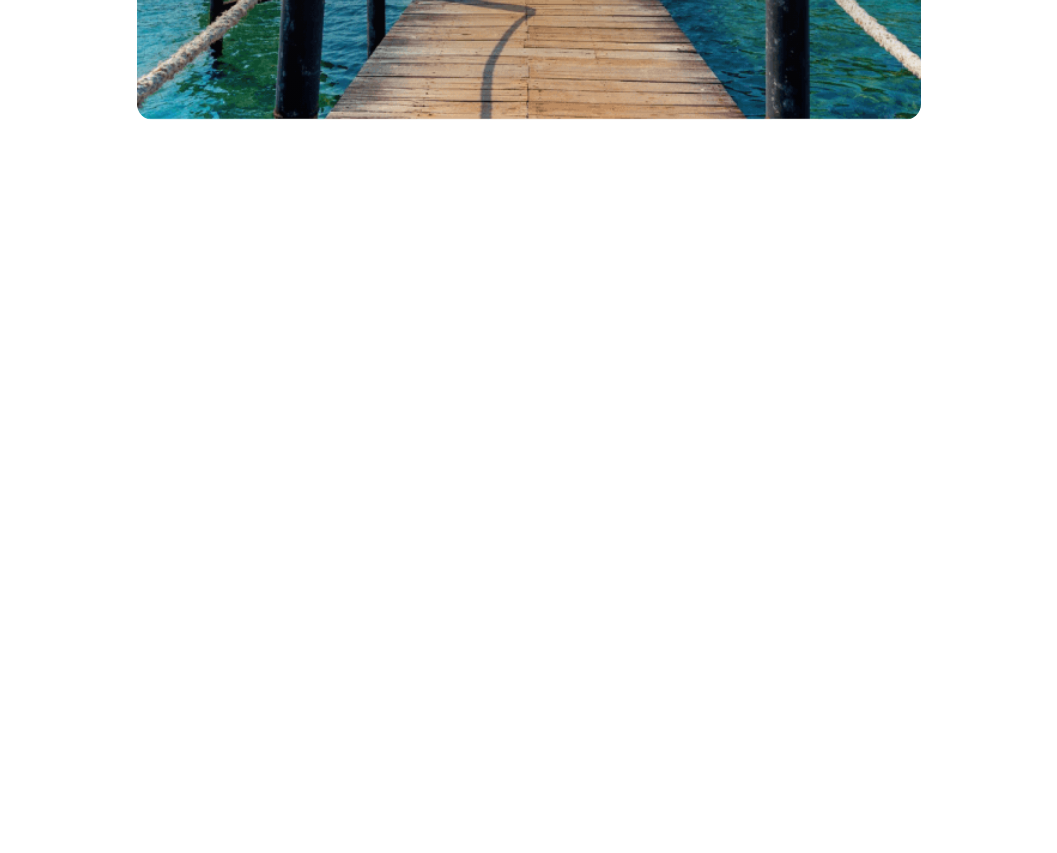
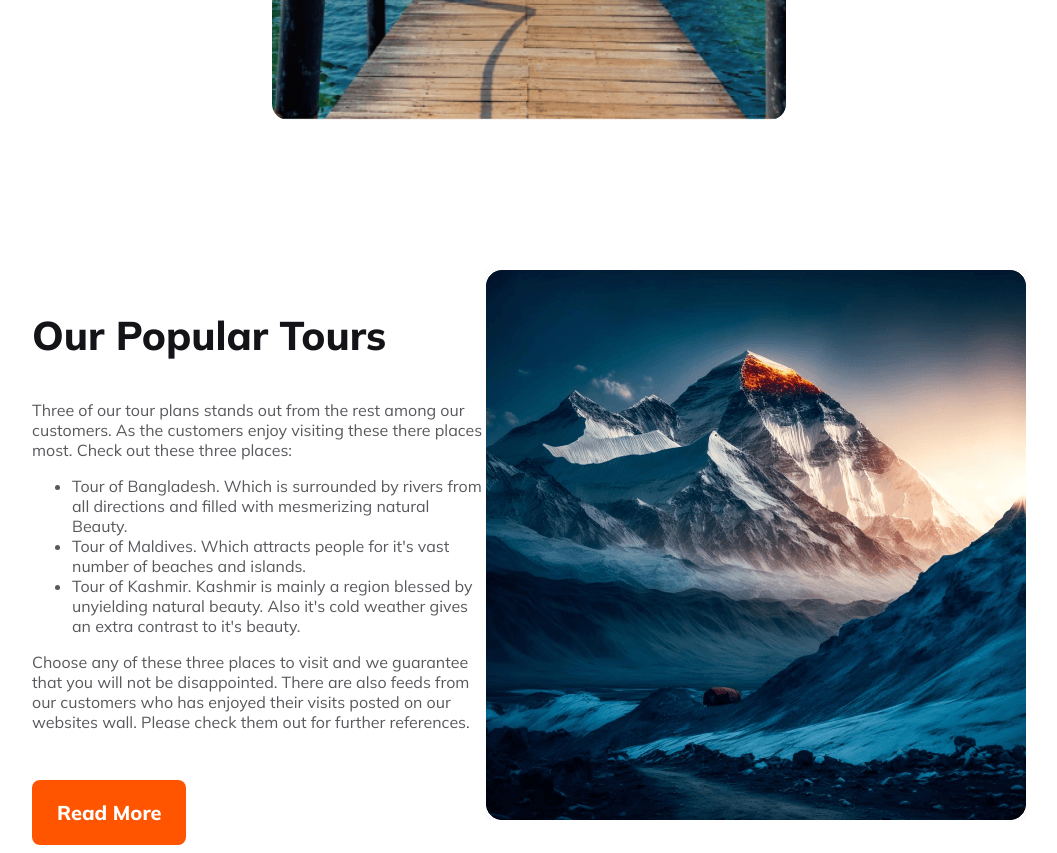
Before and after one commit to AiZeN0007/A2-Akatsuki-Travel_Agency, a plain HTML site: page index.html in a window 1280 px wide. Shown: the part 805-1658 px from the top of the page, without its empty margins (111-1168 px from the left). Before the commit the page ends 1083 px from the top, so only its background shows below. Drawn offline with Linux system fonts and the light colour scheme.

Commit message:
added first section

```diff
--- a/index.html
+++ b/index.html
@@ -42,7 +42,22 @@
     <!-- Header End -->
 
     <main>
-
+        <section class="popular-tours">
+            <div class="popular-tours-description">
+                <h3>Our Popular Tours</h3>
+                <p>Three of our tour plans stands out from the rest among our customers. As the customers enjoy visiting these there places most. Check out these three places:</p>
+                <ul>
+                    <li>Tour of Bangladesh. Which is surrounded by rivers from all directions and filled with mesmerizing natural Beauty.</li>
+                    <li>Tour of Maldives. Which attracts people for it's vast number of beaches and islands.</li>
+                    <li>Tour of Kashmir. Kashmir is mainly a region blessed by unyielding natural beauty. Also it's cold weather gives an extra contrast to it's beauty.</li>
+                </ul>
+                <p>Choose any of these three places to visit and we guarantee that you will not be disappointed. There are also feeds from our customers who has enjoyed their visits posted on our websites wall. Please check them out for further references.</p>
+                <button class="btn-primary">Read More</button>
+            </div>
+            <div class="popular-tours-img">
+                <img src="Images/Rectangle 4.png" alt="">
+            </div>
+        </section>
     </main>
 
     <footer>
--- a/styles/akatsuki.css
+++ b/styles/akatsuki.css
@@ -1,4 +1,10 @@
 /* Shared Styles */
+/* * {
+    margin: 0;
+    padding: 0;
+    box-sizing: border-box;
+} */
+
 * {
     font-family: 'Mulish', sans-serif;
 }
@@ -22,6 +28,12 @@
     padding: 20px 25px;
     cursor: pointer;
     border: 0;
+}
+
+header,
+main {
+    margin-left: 135px;
+    margin-right: 135px;
 }
 
 /* Header Styles */
@@ -68,7 +80,7 @@ nav li a {
     width: 100%;
     height: 600px;
     border-radius: 16px;
-    margin: auto;
+    /* margin: auto; */
     display: flex;
     flex-direction: column;
     align-items: center;
@@ -108,3 +120,48 @@ nav li a {
     font-size: 1rem;
     font-weight: 700;
 }
+
+/* Main Styles */
+
+/* First Section */
+.popular-tours {
+    display: flex;
+    justify-content: space-between;
+    /* gap: 24px; */
+    /* align-items: center; */
+    /* width: 577px; */
+    /* margin-left: 135px;
+    margin-right: 135px; */
+}
+
+.popular-tours .popular-tours-description {
+    width: 1000%;
+}
+
+.popular-tours h3 {
+    color: #131318;
+    /* text-align: center; */
+    font-family: Mulish;
+    font-size: 2.5rem;
+    font-weight: 800;
+}
+
+.popular-tours p, ul {
+    color: rgba(19, 19, 24, 0.70);
+    font-family: Mulish;
+    font-size: 1rem;
+    font-weight: 400;
+    /* gap: 24px; */
+}
+
+.popular-tours-description li{
+    gap: 16px;
+}
+
+.popular-tours .btn-primary {
+    color: #FFF;
+    text-align: center;
+    font-size: 1.25rem;
+    font-weight: 800;
+    margin-top: 32px;
+}
```
